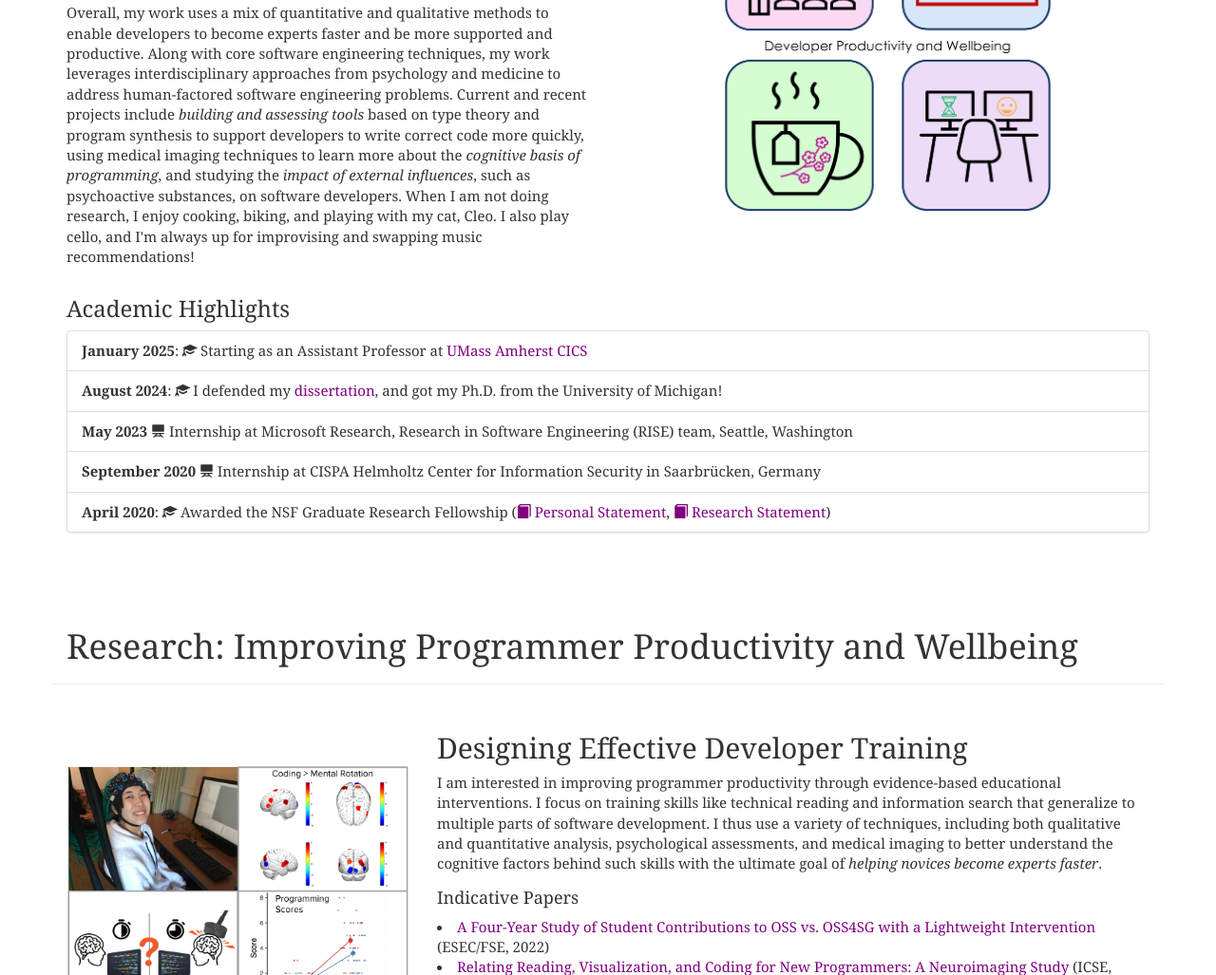
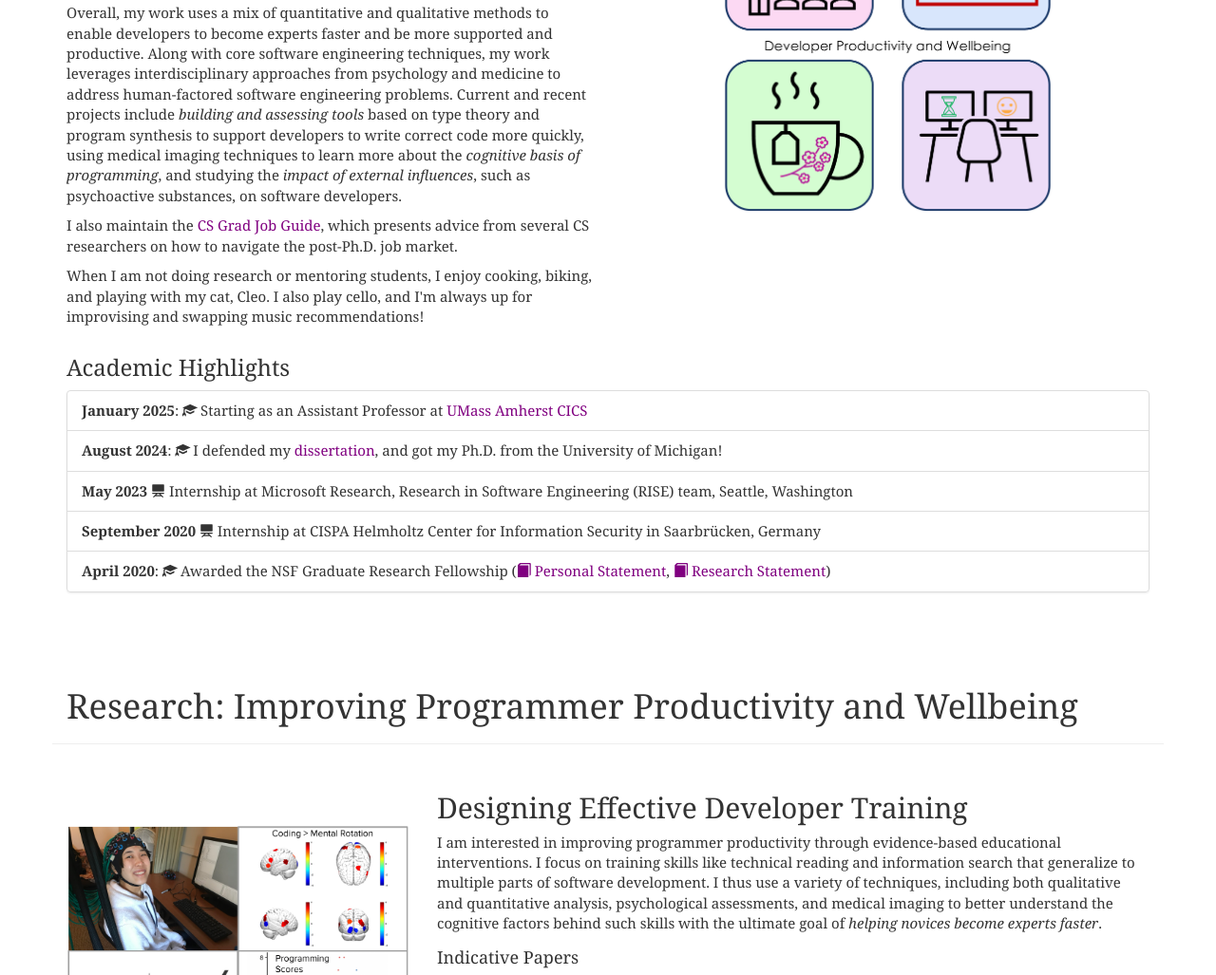
Before and after one commit to CelloCorgi/CelloCorgi, a plain HTML site: page index.html in a window 1280 px wide. Shown: the part 935-1962 px from the top of the page at 95% size. Drawn offline with nearby package versions, Linux system fonts and the light colour scheme; a script that the page names is missing; a web font is replaced by a local one.

Commit message:
Added grad job guide link

```diff
--- a/index.html
+++ b/index.html
@@ -1,6 +1,5 @@
 
 <!DOCTYPE html>
-<!-- WRW recomends moving blue box to top box to save space, cut dates from research highlights and shrink the research highlights (use strategic bolding). Consider remaking main image to being something a bit more attention grabbing (less text - maybe use a three icon approach? or skim recent siggraph papers). Maybe re-order three main research points -> replace programming image with fig 4 overlayed with another to show rigour grr. We will want another pass on the here's what I'm doing paragraphs that focues more on pursuasion. I may want to add to each one X is an important problem. I approach it with secret sauce Y. I have got results Z and Z'-->
 
 <html lang="en-Latf">
   <head>
@@ -153,9 +152,18 @@
 					imaging techniques to learn more about the <i>cognitive basis of programming</i>, and
 					studying the <i>impact of external influences</i>, such as psychoactive substances, on
 					software developers.
+					</p>
 
-					When I am not doing research, I enjoy cooking, biking, and playing with my cat, Cleo. I
+					<p>
+					I also maintain the <a href="https://csguides.github.io/grad-job-guide/">CS Grad Job Guide</a>,
+					which presents advice from several CS researchers on
+					how to navigate the post-Ph.D. job market.
+					</p>
+
+					<p>
+					When I am not doing research or mentoring students, I enjoy cooking, biking, and playing with my cat, Cleo. I
 					also play cello, and I'm always up for improvising and swapping music recommendations!
+					</p>
 			</div>
 			<div class="col-md-1">
 			</div>
```
